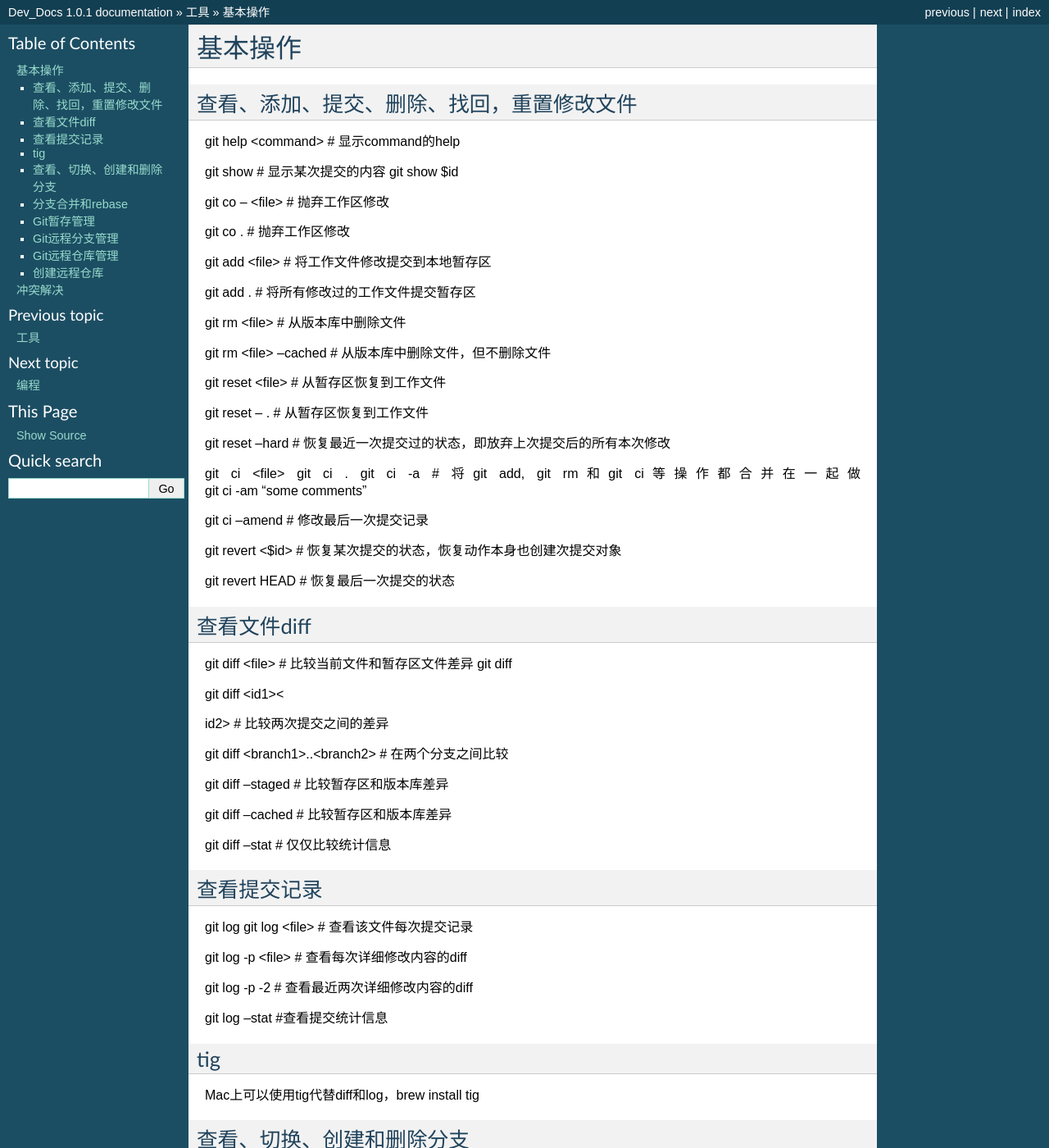
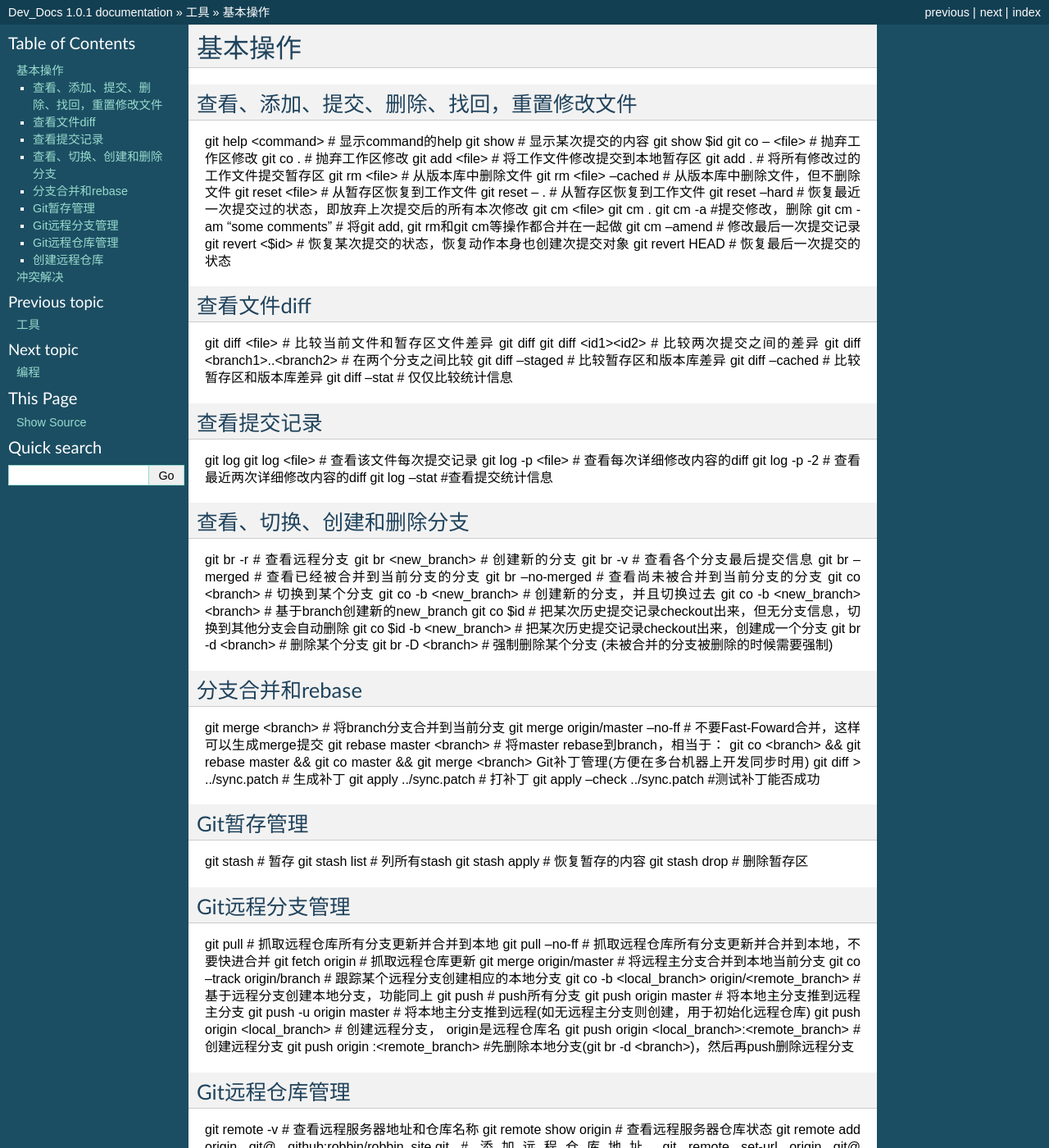
Before and after one commit to hoyping/dev_docs, a Sphinx documentation site: the page built from source/tools/git.rst, in a window 1280 px wide and 1400 px high. Shown: the whole window at 82% size. Built offline with Sphinx 7.4.7, drawn with Linux system fonts in a browser that asks for light colours; some of the changed text lies outside the part shown.

Commit message:
remove empty line

```diff
--- a/source/tools/git.rst
+++ b/source/tools/git.rst
@@ -5,183 +5,105 @@
 查看、添加、提交、删除、找回，重置修改文件
 ----------------------------------------------
 git help <command> # 显示command的help
-
 git show # 显示某次提交的内容 git show $id
-
 git co -- <file> # 抛弃工作区修改
-
 git co . # 抛弃工作区修改
-
 git add <file> # 将工作文件修改提交到本地暂存区
-
 git add . # 将所有修改过的工作文件提交暂存区
-
 git rm <file> # 从版本库中删除文件
-
 git rm <file> --cached # 从版本库中删除文件，但不删除文件
-
 git reset <file> # 从暂存区恢复到工作文件
-
 git reset -- . # 从暂存区恢复到工作文件
-
 git reset --hard # 恢复最近一次提交过的状态，即放弃上次提交后的所有本次修改
-
-git ci <file> git ci . git ci -a # 将git add, git rm和git ci等操作都合并在一起做　　　　　　　　　　　　　　　　　　　　　　　　　　　　　　　　　　　　git ci -am "some comments"
-
-git ci --amend # 修改最后一次提交记录
-
+git cm <file> git cm . git cm -a #提交修改，删除
+git cm -am "some comments"  # 将git add, git rm和git cm等操作都合并在一起做
+git cm --amend # 修改最后一次提交记录
 git revert <$id> # 恢复某次提交的状态，恢复动作本身也创建次提交对象
-
 git revert HEAD # 恢复最后一次提交的状态
 
 查看文件diff
 ---------------
-
 git diff <file> # 比较当前文件和暂存区文件差异 git diff
-
-git diff <id1><
-
-id2> # 比较两次提交之间的差异
-
+git diff <id1><id2> # 比较两次提交之间的差异
 git diff <branch1>..<branch2> # 在两个分支之间比较
-
 git diff --staged # 比较暂存区和版本库差异
-
 git diff --cached # 比较暂存区和版本库差异
-
 git diff --stat # 仅仅比较统计信息
 
 查看提交记录
 --------------
-
 git log git log <file> # 查看该文件每次提交记录
-
 git log -p <file> # 查看每次详细修改内容的diff
-
 git log -p -2 # 查看最近两次详细修改内容的diff
-
 git log --stat #查看提交统计信息
-
-tig
-------
-
-Mac上可以使用tig代替diff和log，brew install tig
-
 
 查看、切换、创建和删除分支
 ---------------------------
 git br -r # 查看远程分支
-
 git br <new_branch> # 创建新的分支
-
 git br -v # 查看各个分支最后提交信息
-
 git br --merged # 查看已经被合并到当前分支的分支
-
 git br --no-merged # 查看尚未被合并到当前分支的分支
-
 git co <branch> # 切换到某个分支
-
 git co -b <new_branch> # 创建新的分支，并且切换过去
-
 git co -b <new_branch> <branch> # 基于branch创建新的new_branch
-
 git co $id # 把某次历史提交记录checkout出来，但无分支信息，切换到其他分支会自动删除
-
 git co $id -b <new_branch> # 把某次历史提交记录checkout出来，创建成一个分支
-
 git br -d <branch> # 删除某个分支
-
 git br -D <branch> # 强制删除某个分支 (未被合并的分支被删除的时候需要强制)
 
 
 分支合并和rebase
 --------------------
-
 git merge <branch> # 将branch分支合并到当前分支
-
 git merge origin/master --no-ff # 不要Fast-Foward合并，这样可以生成merge提交
-
 git rebase master <branch> # 将master rebase到branch，相当于： git co <branch> && git rebase master && git co master && git merge <branch>
-
 Git补丁管理(方便在多台机器上开发同步时用)
-
 git diff > ../sync.patch # 生成补丁
-
 git apply ../sync.patch # 打补丁
-
 git apply --check ../sync.patch #测试补丁能否成功
 
 Git暂存管理
 ---------------
-
 git stash # 暂存
-
 git stash list # 列所有stash
-
 git stash apply # 恢复暂存的内容
-
 git stash drop # 删除暂存区
 
 Git远程分支管理
 ----------------
-
 git pull # 抓取远程仓库所有分支更新并合并到本地
-
 git pull --no-ff # 抓取远程仓库所有分支更新并合并到本地，不要快进合并
-
 git fetch origin # 抓取远程仓库更新
-
 git merge origin/master # 将远程主分支合并到本地当前分支
-
 git co --track origin/branch # 跟踪某个远程分支创建相应的本地分支
-
 git co -b <local_branch> origin/<remote_branch> # 基于远程分支创建本地分支，功能同上
-
 git push # push所有分支
-
 git push origin master # 将本地主分支推到远程主分支
-
 git push -u origin master # 将本地主分支推到远程(如无远程主分支则创建，用于初始化远程仓库)
-
 git push origin <local_branch> # 创建远程分支， origin是远程仓库名
-
 git push origin <local_branch>:<remote_branch> # 创建远程分支
-
 git push origin :<remote_branch> #先删除本地分支(git br -d <branch>)，然后再push删除远程分支
 
 Git远程仓库管理
 ----------------
-
 git remote -v # 查看远程服务器地址和仓库名称
-
 git remote show origin # 查看远程服务器仓库状态
-
 git remote add origin git@ github:robbin/robbin_site.git # 添加远程仓库地址
-
 git remote set-url origin git@ github.com:robbin/robbin_site.git # 设置远程仓库地址(用于修改远程仓库地址) git remote rm <repository> # 删除远程仓库
 
 创建远程仓库
 --------------
-
 git clone --bare xxx.git # 用带版本的项目创建纯版本仓库
-
 scp -r my_project.git git@git.csdn.net:~ # 将纯仓库上传到服务器上
-
 mkdir xxx.git && cd xxx.git && git --bare init # 在服务器创建纯仓库
-
 git remote add origin git@github.com:xxx.git # 设置远程仓库地址
-
 git push -u origin master # 客户端首次提交
-
 git push -u origin develop # 首次将本地develop分支提交到远程develop分支，并且track
-
 git remote set-head origin master # 设置远程仓库的HEAD指向master分支
 
 也可以命令设置跟踪远程库和本地库
-
 git branch --set-upstream master origin/master
-
 git branch --set-upstream develop origin/develop
 
 
```
